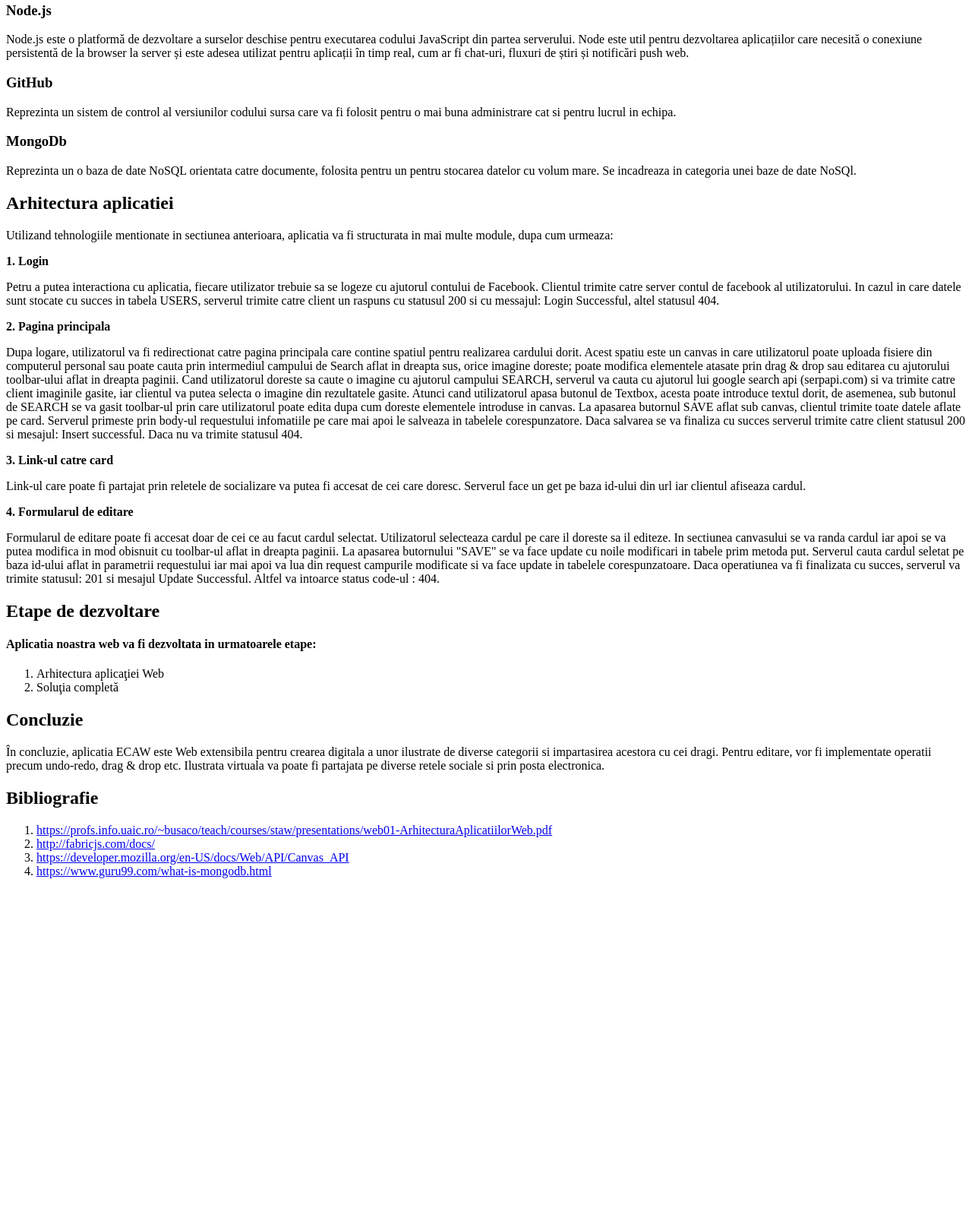
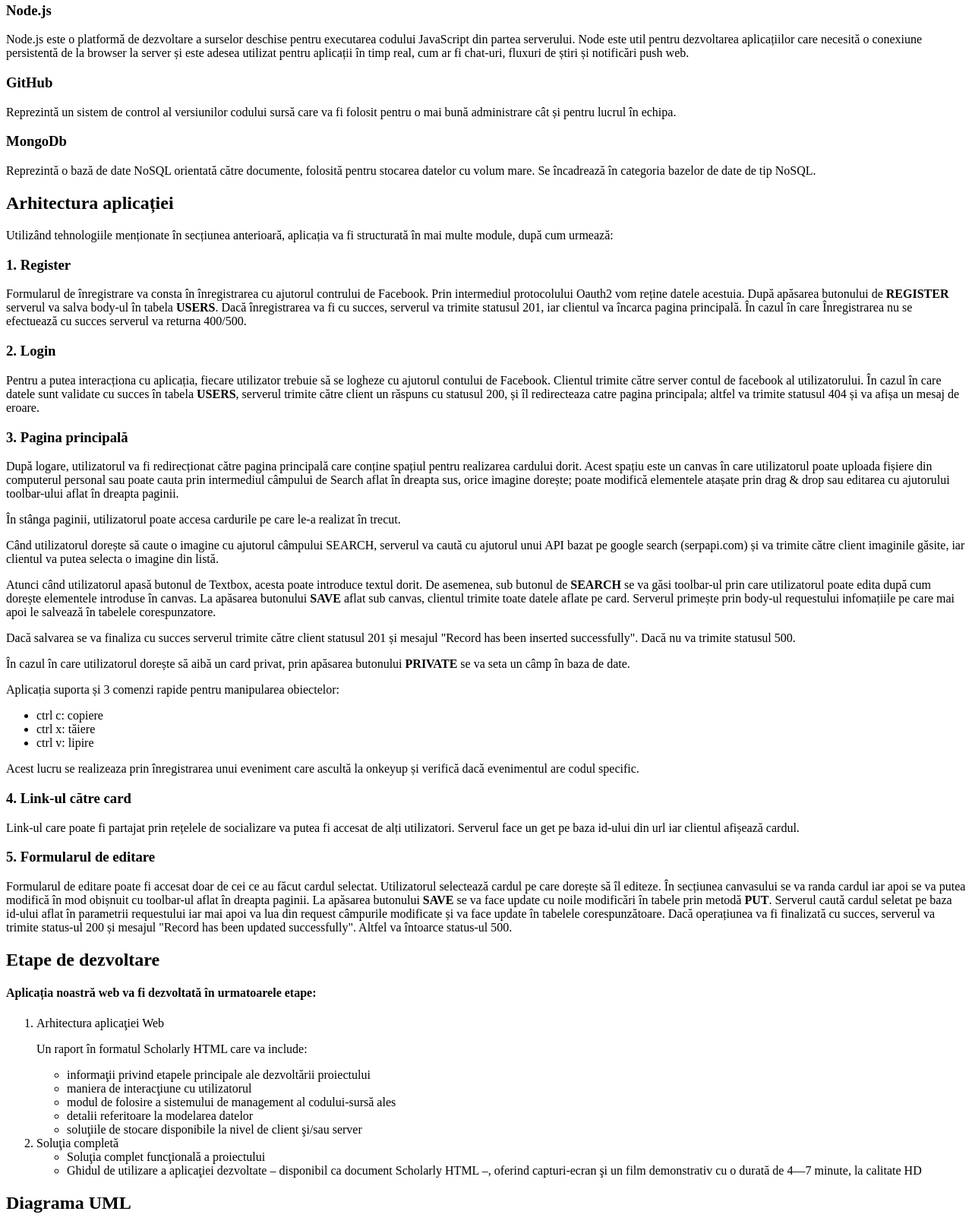
Before and after one commit to todireanuvalentin/ecaw, a plain HTML site: page documentatie/documentatie.html in a window 1280 px wide. Shown: the part 709-2320 px from the top of the page at 76% size. Before the commit the page ends 1881 px from the top, so only its background shows below. Drawn offline with nearby package versions, Linux system fonts and the light colour scheme.

Commit message:
completeted the architecture

```diff
--- a/documentatie/documentatie.html
+++ b/documentatie/documentatie.html
@@ -1,24 +1,28 @@
 <!DOCTYPE html>
 <html lang="ro">
-
   <head>
-    <meta charset="utf-8">
-    <meta name="viewport" content="width=device-width">
-    <meta name="keywords" content="project, infoiasi, web, photos, videos, media" />
+    <meta charset="utf-8" />
+    <meta name="viewport" content="width=device-width" />
+    <meta
+      name="keywords"
+      content="project, infoiasi, web, photos, videos, media"
+    />
     <link rel="shortcut icon" type="image/png" href="imagini/favicon.png" />
-    <title>Documentatie-ecaw</title>
-    <link rel="stylesheet" href="scholarly.css">
-    <link rel="stylesheet" href="prism-coy.css">
+    <title>Documentatie-ECAW</title>
+    <link rel="stylesheet" href="scholarly.css" />
+    <link rel="stylesheet" href="prism-coy.css" />
     <script src="node_modules/prismjs/prism.js" defer></script>
   </head>
 
-<body prefix="schema: http://schema.org/ xsd: http://www.w3.org/2001/XMLSchema# sa: https://ns.science.ai/">
+  <body
+    prefix="schema: http://schema.org/ xsd: http://www.w3.org/2001/XMLSchema# sa: https://ns.science.ai/"
+  >
     <header>
-        <p class="title">Ecaw</p>
-        <p class="subtitle">Ecaw</p>
+      <p class="title">ECAW</p>
+      <p class="subtitle">ECAW</p>
     </header>
     <article id="what" typeof="schema:ScholarlyArticle" resource="#">
-        <h1>Ecaw</h1>
+      <h1>ECAW</h1>
       <section>
         <h2 style="display: none">Section</h2>
         <ol>
@@ -40,151 +44,276 @@
       <section typeof="sa:Abstract" id="abstract">
         <h2>Abstract</h2>
         <p>
-                În conținutul lucrarii se regasesc urmatoarele: Introducere, Tehnologii utilizate, Arhitectura
-                aplicatiei, Etapele de dezvoltare, Concluzie, Bibliografie
+          În conținutul lucrarii se regasesc urmatoarele: Introducere,
+          Tehnologii utilizate, Arhitectura aplicatiei, Etapele de dezvoltare,
+          Concluzie, Bibliografie.
         </p>
       </section>
       <section typeof="sa:Introducere" id="intro">
         <h2>Introducere</h2>
         <p>
-                Ecaw este o aplicatie web extensibila pentru crearea digitala a unor ilustrate de diverse categorii si
-                impartasirea acestora cu cei dragi.
+          <strong>ECAW</strong> este o aplicatie web extensibila pentru crearea
+          digitala a unor ilustrate de diverse categorii si impartasirea
+          acestora cu cei dragi. Aplicatia este una de tip SPA, deoarece toate
+          codurile necesare - HTML , JavaScript și CSS - sunt preluate cu o
+          singură pagină de încărcare
         </p>
       </section>
       <section typeof="sa:MaterialsAndMethods" id="tehnologii">
         <h2>Tehnologii</h2>
         <h3>HTML</h3>
         <p>
-                HyperText Markup Language (HTML) este un limbaj de marcare utilizat pentru crearea paginilor web ce pot
-                fi afișate într-un browser (sau navigator). Scopul HTML este mai degrabă prezentarea informațiilor –
-                paragrafe, fonturi, tabele ș.a.m.d. – decât descrierea
-                semanticii documentului.HTML este prescurtarea de la Hyper Text Mark-up Language si este codul care sta
-                la baza paginilor web. Va fi folosit in cadrul scheletului principal al proiectului .
+          HyperText Markup Language (HTML) este un limbaj de marcare utilizat
+          pentru crearea paginilor web ce pot fi afișate într-un browser (sau
+          navigator). Va fi folosit in cadrul scheletului principal al
+          proiectului.
         </p>
         <h3>CSS</h3>
         <p>
-                CSS (Cascading Style Sheets) este un standard pentru formatarea elementelor unui document HTML.
-                Stilurile se pot atașa elementelor HTML prin intermediul unor fișiere externe sau în cadrul
-                documentului. CSS se poate utiliza și pentru formatarea elementelor XHTML, XML și SVGL.
-                Intregul design al aplicatiei se va fi realizat si formatat prin intermediul CSS.
+          CSS (Cascading Style Sheets) este un standard pentru formatarea
+          elementelor unui document HTML. Stilurile se pot atașa elementelor
+          HTML prin intermediul unor fișiere externe sau în cadrul documentului.
+          CSS se poate utiliza și pentru formatarea
+          elementelor XHTML, XML și SVGL. Intregul design al aplicatiei va fi
+          realizat si formatat prin intermediul CSS.
         </p>
-            <h3>Javascript </h3>
+        <h3>Javascript</h3>
         <p>
-                JavaScript (JS) este un limbaj de programare orientat obiect bazat pe conceptul prototipurilor. Este
-                folosit mai ales pentru introducerea unor funcționalități în paginile web, codul Javascript din aceste
+          JavaScript (JS) este un limbaj de programare orientat obiect bazat pe
+          conceptul prototipurilor. Este folosit mai ales pentru introducerea
+          unor funcționalități în paginile web, codul Javascript din aceste
           pagini fiind rulat de către browser.
         </p>
         <h3>Node.js</h3>
         <p>
-                Node.js este o platformă de dezvoltare a surselor deschise pentru executarea codului JavaScript din
-                partea serverului. Node este util pentru dezvoltarea aplicațiilor care necesită o conexiune persistentă
-                de la browser la server și este adesea utilizat pentru aplicații în timp real, cum ar fi chat-uri,
-                fluxuri de știri și notificări push web.
+          Node.js este o platformă de dezvoltare a surselor deschise pentru
+          executarea codului JavaScript din partea serverului. Node este util
+          pentru dezvoltarea aplicațiilor care necesită o conexiune persistentă
+          de la browser la server și este adesea utilizat pentru aplicații în
+          timp real, cum ar fi chat-uri, fluxuri de știri și notificări push
+          web.
         </p>
         <h3>GitHub</h3>
         <p>
-                Reprezinta un sistem de control al versiunilor codului sursa care va fi folosit pentru o mai buna
-                administrare cat si pentru lucrul in echipa.
+          Reprezintă un sistem de control al versiunilor codului sursă care va
+          fi folosit pentru o mai bună administrare cât și pentru lucrul în
+          echipa.
         </p>
         <h3>MongoDb</h3>
         <p>
-                Reprezinta un o baza de date NoSQL orientata catre documente, folosita pentru un pentru stocarea datelor
-                cu volum mare. Se incadreaza in categoria unei baze de date NoSQl.
+          Reprezintă o bază de date NoSQL orientată către documente, folosită
+          pentru stocarea datelor cu volum mare. Se încadrează în categoria
+          bazelor de date de tip NoSQL.
         </p>
       </section>
       <section typeof="sa:MaterialsAndMethods" id="arhitectura">
-            <h2>Arhitectura aplicatiei</h2>
+        <h2>Arhitectura aplicației</h2>
         <p>
-                Utilizand tehnologiile mentionate in sectiunea anterioara, aplicatia va fi structurata in mai multe
-                module, dupa cum urmeaza:
+          Utilizând tehnologiile menționate în secțiunea anterioară, aplicația
+          va fi structurată în mai multe module, după cum urmează:
         </p>
-            <p><strong>1. Login </strong></p>
+        <h3>1. Register</h3>
         <p>
-                Petru a putea interactiona cu aplicatia, fiecare utilizator trebuie sa se logeze cu ajutorul contului de
-                Facebook.
-                Clientul trimite catre server contul de facebook al utilizatorului.
-                In cazul in care datele sunt stocate cu succes in tabela USERS, serverul trimite catre client un raspuns
-                cu statusul 200 si cu messajul: Login Successful, altel statusul 404.
+          Formularul de înregistrare va consta în înregistrarea cu ajutorul
+          contrului de Facebook. Prin intermediul protocolului Oauth2 vom reține
+          datele acestuia. După apăsarea butonului de
+          <strong>REGISTER</strong> serverul va salva body-ul în tabela
+          <strong>USERS</strong>. Dacă înregistrarea va fi cu succes, serverul
+          va trimite statusul 201, iar clientul va încarca pagina principală. În
+          cazul în care Înregistrarea nu se efectuează cu succes serverul va
+          returna 400/500.
         </p>
 
-            <p><strong>2. Pagina principala</strong></p>
+        <h3>2. Login</h3>
         <p>
-                Dupa logare, utilizatorul va fi redirectionat catre pagina principala care contine spatiul pentru
-                realizarea cardului dorit. Acest spatiu este un canvas in care utilizatorul poate uploada fisiere din
-                computerul personal sau poate cauta prin intermediul campului de Search aflat in dreapta sus, orice
-                imagine doreste; poate modifica elementele atasate prin drag & drop sau editarea cu ajutorului
-                toolbar-ului aflat in dreapta paginii.
-                Cand utilizatorul doreste sa caute o imagine cu ajutorul campului SEARCH, serverul va cauta cu ajutorul
-                lui google search api (serpapi.com) si va trimite catre client imaginile gasite, iar clientul va putea
-                selecta o imagine din rezultatele gasite.
-                Atunci cand utilizatorul apasa butonul de Textbox, acesta poate introduce textul dorit, de asemenea, sub
-                butonul de SEARCH se va gasit toolbar-ul prin care utilizatorul poate edita dupa cum doreste
-                elementele introduse in canvas.
-                La apasarea butornul SAVE aflat sub canvas, clientul trimite toate datele aflate pe card. Serverul
-                primeste prin body-ul requestului infomatiile pe care mai apoi le salveaza in tabelele corespunzatore.
-                Daca salvarea se va finaliza cu succes serverul trimite catre client statusul 200 si mesajul: Insert
-                successful. Daca nu va trimite statusul 404.
+          Pentru a putea interacționa cu aplicația, fiecare utilizator trebuie
+          să se logheze cu ajutorul contului de Facebook. Clientul trimite către
+          server contul de facebook al utilizatorului. În cazul în care datele
+          sunt validate cu succes în tabela <strong>USERS</strong>, serverul
+          trimite către client un răspuns cu statusul 200, și îl redirecteaza
+          catre pagina principala; altfel va trimite statusul 404 și va afișa un
+          mesaj de eroare.
         </p>
 
-            <p><strong>3. Link-ul catre card</strong></p>
+        <h3>3. Pagina principală</h3>
         <p>
-                Link-ul care poate fi partajat prin reletele de socializare va putea fi accesat de cei care doresc.
-                Serverul face un get pe baza id-ului din url iar clientul afiseaza cardul.
+          După logare, utilizatorul va fi redirecționat către pagina principală
+          care conține spațiul pentru realizarea cardului dorit. Acest spațiu
+          este un canvas în care utilizatorul poate uploada fișiere din
+          computerul personal sau poate cauta prin intermediul câmpului de
+          Search aflat în dreapta sus, orice imagine dorește; poate modifică
+          elementele atașate prin drag & drop sau editarea cu ajutorului
+          toolbar-ului aflat în dreapta paginii.
+        </p>
+        <p>
+          În stânga paginii, utilizatorul poate accesa cardurile pe care le-a
+          realizat în trecut.
+        </p>
+        <p>
+          Când utilizatorul dorește să caute o imagine cu ajutorul câmpului
+          SEARCH, serverul va caută cu ajutorul unui API bazat pe google search
+          (serpapi.com) și va trimite către client imaginile găsite, iar
+          clientul va putea selecta o imagine din listă.
+        </p>
+        <p>
+          Atunci când utilizatorul apasă butonul de Textbox, acesta poate
+          introduce textul dorit. De asemenea, sub butonul de
+          <strong>SEARCH</strong> se va găsi toolbar-ul prin care utilizatorul
+          poate edita după cum dorește elementele introduse în canvas. La
+          apăsarea butonului <strong>SAVE</strong> aflat sub canvas, clientul
+          trimite toate datele aflate pe card. Serverul primește prin body-ul
+          requestului infomațiile pe care mai apoi le salvează în tabelele
+          corespunzatore.
+        </p>
+        <p>
+          Dacă salvarea se va finaliza cu succes serverul trimite către client
+          statusul 201 și mesajul "Record has been inserted successfully". Dacă
+          nu va trimite statusul 500.
+        </p>
+        <p>
+          În cazul în care utilizatorul dorește să aibă un card privat, prin
+          apăsarea butonului <strong>PRIVATE</strong> se va seta un câmp în baza
+          de date.
+        </p>
+        <p>
+          Aplicația suporta și 3 comenzi rapide pentru manipularea obiectelor:
+        </p>
+        <ul>
+          <li>ctrl c: copiere</li>
+          <li>ctrl x: tăiere</li>
+          <li>ctrl v: lipire</li>
+        </ul>
+        <p>
+          Acest lucru se realizeaza prin înregistrarea unui eveniment care
+          ascultă la onkeyup și verifică dacă evenimentul are codul specific.
         </p>
 
-            <p><strong>4. Formularul de editare </strong></p>
+        <h3>4. Link-ul către card</h3>
         <p>
-                Formularul de editare poate fi accesat doar de cei ce au facut cardul selectat. Utilizatorul selecteaza
-                cardul pe care il doreste sa il editeze. In sectiunea canvasului se va randa cardul iar apoi se va putea
-                modifica in mod obisnuit cu toolbar-ul aflat in dreapta paginii. La apasarea butornului "SAVE" se va
-                face update cu noile modificari in tabele prim metoda put. Serverul cauta cardul seletat pe baza id-ului
-                aflat in parametrii requestului iar mai apoi va lua din request campurile modificate si va face update
-                in tabelele corespunzatoare. Daca operatiunea va fi finalizata cu succes, serverul va trimite statusul:
-                201 si mesajul Update Successful. Altfel va intoarce status code-ul : 404.
+          Link-ul care poate fi partajat prin rețelele de socializare va putea
+          fi accesat de alți utilizatori. Serverul face un get pe baza id-ului
+          din url iar clientul afișează cardul.
         </p>
 
-
+        <h3>5. Formularul de editare</h3>
+        <p>
+          Formularul de editare poate fi accesat doar de cei ce au făcut cardul
+          selectat. Utilizatorul selectează cardul pe care dorește să îl
+          editeze. În secțiunea canvasului se va randa cardul iar apoi se va
+          putea modifică în mod obișnuit cu toolbar-ul aflat în dreapta paginii.
+          La apăsarea butonului <strong>SAVE</strong> se va face update cu noile
+          modificări în tabele prin metodă <strong>PUT</strong>. Serverul caută
+          cardul seletat pe baza id-ului aflat în parametrii requestului iar mai
+          apoi va lua din request câmpurile modificate și va face update în
+          tabelele corespunzătoare. Dacă operațiunea va fi finalizată cu succes,
+          serverul va trimite status-ul 200 și mesajul "Record has been updated
+          successfully". Altfel va întoarce status-ul 500.
+        </p>
       </section>
       <h2>Etape de dezvoltare</h2>
       <h4>
-            Aplicatia noastra web va fi dezvoltata in urmatoarele etape:
+        Aplicația noastră web va fi dezvoltată în urmatoarele etape:
       </h4>
+
       <ol>
-            <li>Arhitectura aplicaţiei Web</li>
-            <li>Soluţia completă </li>
+        <li>
+          Arhitectura aplicaţiei Web
+          <p>
+            Un raport în formatul Scholarly HTML care va include:
+          </p>
+          <ul>
+            <li>
+              informaţii privind etapele principale ale dezvoltării proiectului
+            </li>
+            <li>maniera de interacţiune cu utilizatorul</li>
+            <li>
+              modul de folosire a sistemului de management al codului-sursă ales
+            </li>
+            <li>detalii referitoare la modelarea datelor</li>
+            <li>
+              soluţiile de stocare disponibile la nivel de client şi/sau server
+            </li>
+          </ul>
+        </li>
+
+        <li>
+          Soluţia completă
+          <ul>
+            <li>Soluţia complet funcţională a proiectului</li>
+            <li>
+              Ghidul de utilizare a aplicaţiei dezvoltate – disponibil ca
+              document Scholarly HTML –, oferind capturi-ecran şi un film
+              demonstrativ cu o durată de 4—7 minute, la calitate HD
+            </li>
+          </ul>
+        </li>
       </ol>
+      <section>
+        <h2>Diagrama UML</h2>
+        <figure typeof="sa:Image">
+          <img src="images/UML.PNG" alt="Diagrama UML" />
+
+          <figcaption>Diagrama UML</figcaption>
+        </figure>
+      </section>
+      <section>
+        <h2>Diagrama Arhitecturala</h2>
+
+        <figure typeof="sa:Image">
+          <img
+            src="images//diagramaArhitecturala.PNG"
+            alt="DiagramaArhitecturala"
+          />
+          <figcaption>Diagrama Arhitecturală</figcaption>
+        </figure>
+      </section>
       <section typeof="sa:Conclusion" id="conclusion">
         <h2>Concluzie</h2>
         <p>
-                În concluzie, aplicatia ECAW este Web extensibila pentru crearea digitala a unor ilustrate de diverse
-                categorii si impartasirea acestora cu cei dragi. Pentru editare, vor fi implementate operatii precum
-                undo-redo, drag & drop etc. Ilustrata virtuala va poate fi partajata pe diverse retele sociale si prin
-                posta electronica.
+          În concluzie, aplicația <strong>ECAW</strong> este o aplicație Web
+          extensibilă pentru crearea digitală a unor ilustrate de diverse
+          categorii și împărtășirea acestora cu cei dragi. Pentru editare, vor
+          fi implementate operații precum undo-redo, drag & drop etc. Ilustrată
+          virtuală va poate fi partajată pe diverse rețele sociale și prin poștă
+          electronică.
         </p>
       </section>
       <section typeof="sa:ReferenceList" id="references">
         <h2>Bibliografie</h2>
         <ol>
-                <li typeof="schema:ScholarlyArticle"
-                    resource="https://profs.info.uaic.ro/~busaco/teach/courses/staw/presentations/web01-ArhitecturaAplicatiilorWeb.pdf">
+          <li
+            typeof="schema:ScholarlyArticle"
+            resource="https://profs.info.uaic.ro/~busaco/teach/courses/staw/presentations/web01-ArhitecturaAplicatiilorWeb.pdf"
+          >
             <a
-                        href="https://profs.info.uaic.ro/~busaco/teach/courses/staw/presentations/web01-ArhitecturaAplicatiilorWeb.pdf">
+              href="https://profs.info.uaic.ro/~busaco/teach/courses/staw/presentations/web01-ArhitecturaAplicatiilorWeb.pdf"
+            >
               https://profs.info.uaic.ro/~busaco/teach/courses/staw/presentations/web01-ArhitecturaAplicatiilorWeb.pdf
             </a>
           </li>
 
-                <li typeof="schema:ScholarlyArticle" resource="http://fabricjs.com/docs/">
+          <li
+            typeof="schema:ScholarlyArticle"
+            resource="http://fabricjs.com/docs/"
+          >
             <a href="http://fabricjs.com/docs/">
               http://fabricjs.com/docs/
             </a>
           </li>
-                <li typeof="schema:ScholarlyArticle"
-                    resource="https://developer.mozilla.org/en-US/docs/Web/API/Canvas_API">
-                    <a href="https://developer.mozilla.org/en-US/docs/Web/API/Canvas_API">
+          <li
+            typeof="schema:ScholarlyArticle"
+            resource="https://developer.mozilla.org/en-US/docs/Web/API/Canvas_API"
+          >
+            <a
+              href="https://developer.mozilla.org/en-US/docs/Web/API/Canvas_API"
+            >
               https://developer.mozilla.org/en-US/docs/Web/API/Canvas_API
             </a>
           </li>
-                <li typeof="schema:ScholarlyArticle" resource="https://www.guru99.com/what-is-mongodb.html">
+          <li
+            typeof="schema:ScholarlyArticle"
+            resource="https://www.guru99.com/what-is-mongodb.html"
+          >
             <a href="https://www.guru99.com/what-is-mongodb.html">
               https://www.guru99.com/what-is-mongodb.html
             </a>
@@ -193,5 +322,4 @@
       </section>
     </article>
   </body>
-
 </html>
```
Also changed, not shown: documentatie/images/UML.PNG (added), documentatie/images/diagramaArhitecturala.PNG (added). Lines whose indentation alone changed are shown as unchanged.
